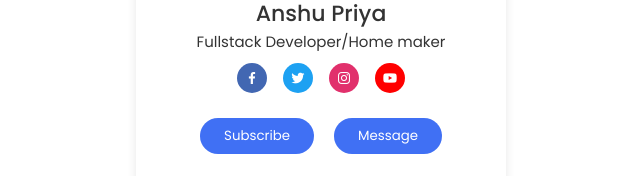
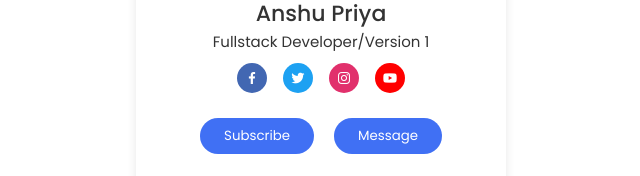
Before and after one commit to AnshuPriya93/profileaccount, a plain HTML site: page index.html in a window 1280 px wide. Shown: the part 375-551 px from the top of the page, 319-959 px from the left. Drawn offline with nearby package versions, Linux system fonts and the light colour scheme.

Commit message:
version 1

```diff
--- a/index.html
+++ b/index.html
@@ -20,7 +20,7 @@
             </div>
             <div class="text-data">
                 <div class="name">Anshu Priya</div>
-                <div class="profession">Fullstack Developer/Home maker</div>
+                <div class="profession">Fullstack Developer/Version 1</div>
             </div>
             <div class="media-button">
                 <a href="" class="link" style="background: #4267b2;">
```
